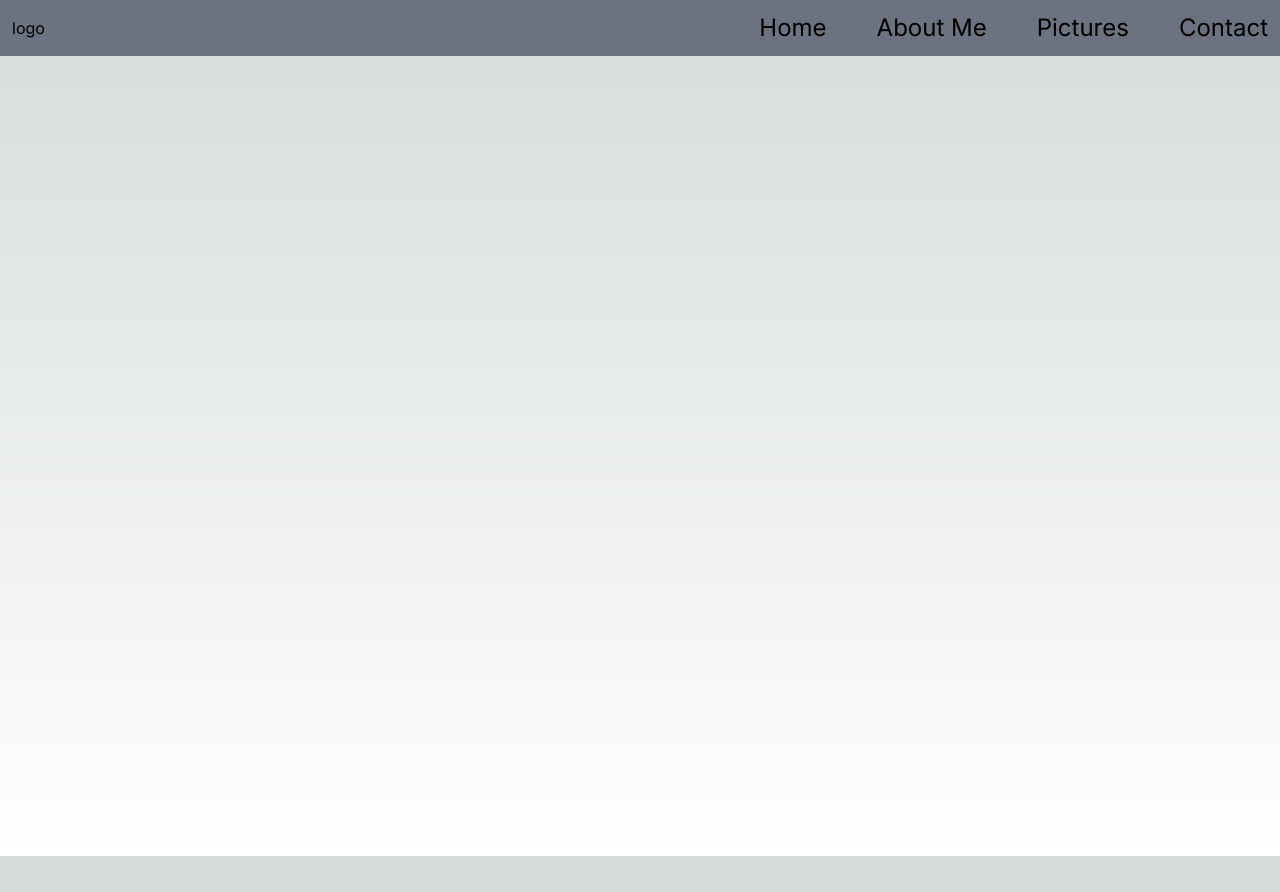
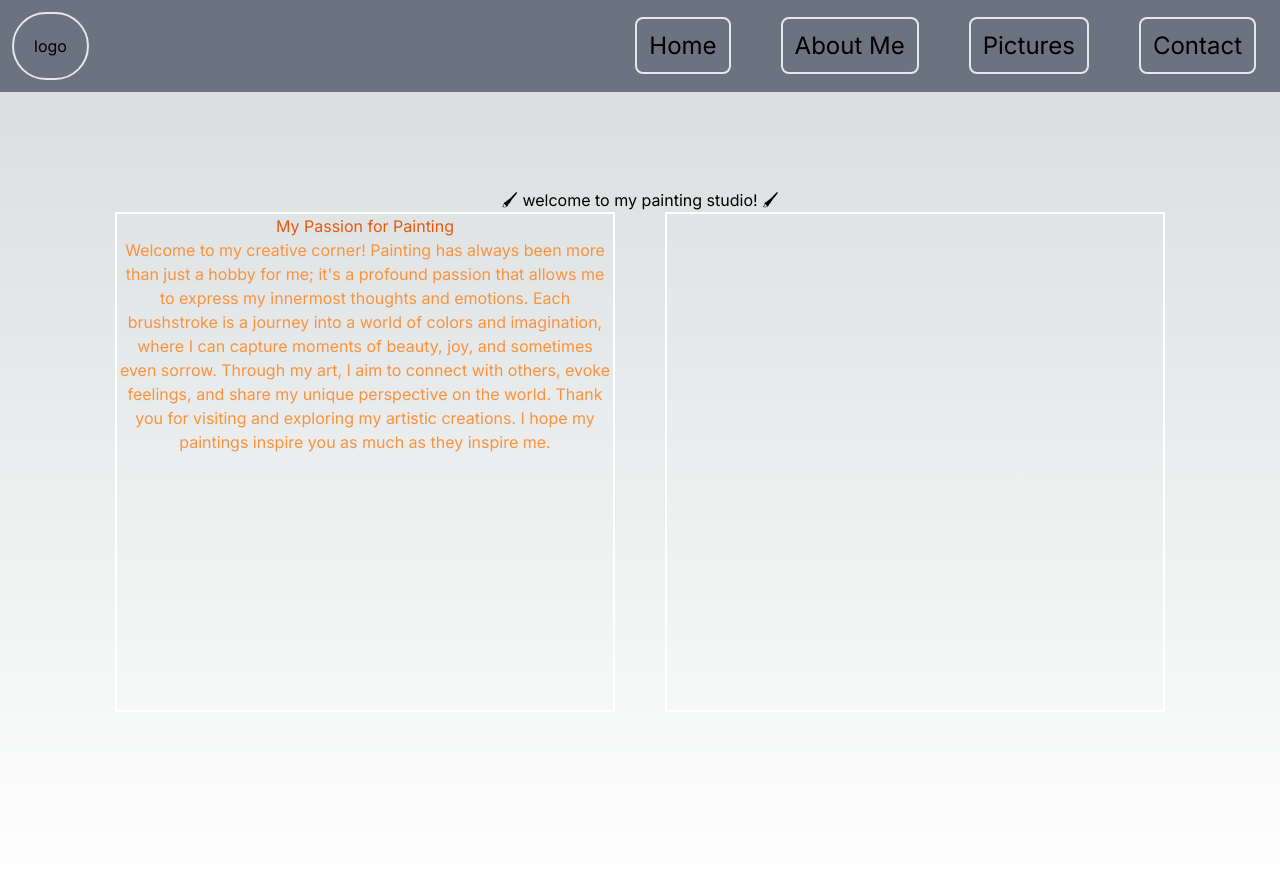
Before and after one commit to markopersonally/shop, a Next.js app: page / in a window 1280 px wide. Before the commit the page ends 856 px from the top, so only its background shows below. Built offline with nearby package versions, Linux system fonts and the light colour scheme.

Commit message:
home page

```diff
--- a/app/about/page.jsx
+++ b/app/about/page.jsx
@@ -4,7 +4,7 @@ export default function About() {
   return (
     <>
       <Header />
-      <h1 className="text-2xl text-center">About</h1>;
+      <h1 className="text-2xl text-center">About</h1>
     </>
   );
 }
--- a/app/contact/page.jsx
+++ b/app/contact/page.jsx
@@ -4,7 +4,7 @@ export default function Contact() {
   return (
     <>
       <Header />
-      <h1 className="text-2xl text-center">Contact</h1>;
+      <h1 className="text-2xl text-center">Contact</h1>
     </>
   );
 }
--- a/app/page.tsx
+++ b/app/page.tsx
@@ -1,10 +1,38 @@
-import Header from '@/components/header.jsx';
+import Header from "@/components/header.jsx";
 
 export default function Home() {
+  const h1Classes = "text-center fz-[32px]";
+  const divContainer = "w-full flex gap-[50px] justify-around";
+  const divParagraph =
+    "flex flex-col items-center text-center border-2 border-white w-[500px]";
+  const h2Classes = "text-orange-600";
+  const pClasses = "text-orange-400";
+
   return (
     <>
-  <Header/>
-      <main className="flex min-h-screen flex-col items-center justify-between p-24"></main>
+      <Header />
+      <main className="flex min-h-screen flex-col items-center justify-between p-24 bg-red">
+        <section>
+          <h1 className={h1Classes}>🖌 welcome to my painting studio! 🖌</h1>
+          <div className={divContainer}>
+            <div className={divParagraph}>
+              <h2 className={h2Classes}>My Passion for Painting</h2>
+              <p className={pClasses}>
+                Welcome to my creative corner! Painting has always been more
+                than just a hobby for me; it's a profound passion that allows me
+                to express my innermost thoughts and emotions. Each brushstroke
+                is a journey into a world of colors and imagination, where I can
+                capture moments of beauty, joy, and sometimes even sorrow.
+                Through my art, I aim to connect with others, evoke feelings,
+                and share my unique perspective on the world. Thank you for
+                visiting and exploring my artistic creations. I hope my
+                paintings inspire you as much as they inspire me.
+              </p>
+            </div>
+            <div className="border-2 border-white w-[500px] h-[500px]"></div>
+          </div>
+        </section>
+      </main>
     </>
   );
 }
--- a/app/pictures/page.jsx
+++ b/app/pictures/page.jsx
@@ -4,7 +4,7 @@ export default function Pictures() {
   return (
     <>
       <Header />
-      <h1 className="text-2xl text-center">Pictures</h1>;
+      <h1 className="text-2xl text-center">Pictures</h1>
     </>
   );
 }
--- a/components/header.jsx
+++ b/components/header.jsx
@@ -1,23 +1,38 @@
 import Link from "next/link";
 
 export default function Header() {
+  const navClasses = "p-3 flex items-center justify-between bg-gray-500";
+  const ulClasses = "flex gap-[50px] text-2xl p-3";
+  const linkClasses = "border-2 p-3 rounded-lg hover:bg-red-300";
+  const logoClasses = "border-2 p-5 rounded-full";
+
   return (
-    <header className="p-3 flex items-center justify-between bg-gray-500">
-      <div>logo</div>
-      <ul className="flex gap-[50px] text-2xl">
+    <header>
+      <nav className={navClasses}>
+        <div className={logoClasses}>logo</div>
+        <ul className={ulClasses}>
           <li>
-          <Link href="/">Home</Link>
+            <Link className={linkClasses} href="/">
+              Home
+            </Link>
           </li>
           <li>
-          <Link href="/about">About Me</Link>
+            <Link className={linkClasses} href="/about">
+              About Me
+            </Link>
           </li>
           <li>
-          <Link href="/pictures">Pictures</Link>
+            <Link className={linkClasses} href="/pictures">
+              Pictures
+            </Link>
           </li>
           <li>
-          <Link href="/contact">Contact</Link>
+            <Link className={linkClasses} href="/contact">
+              Contact
+            </Link>
           </li>
         </ul>
+      </nav>
     </header>
   );
 }
```
Lines whose indentation alone changed are shown as unchanged.
